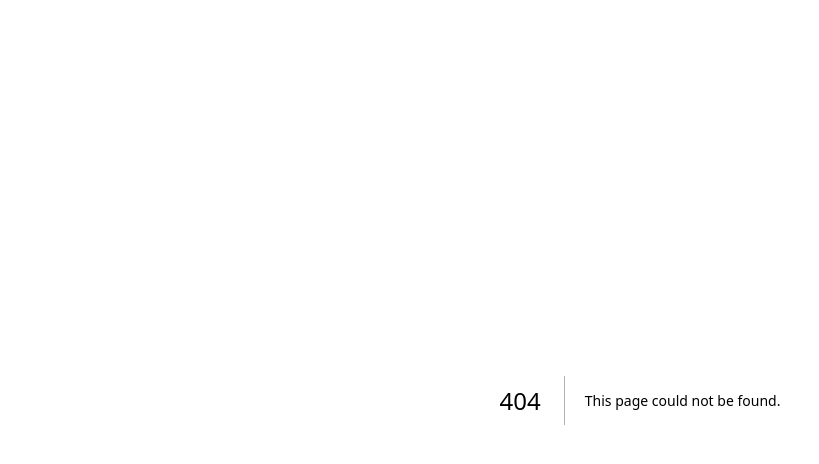
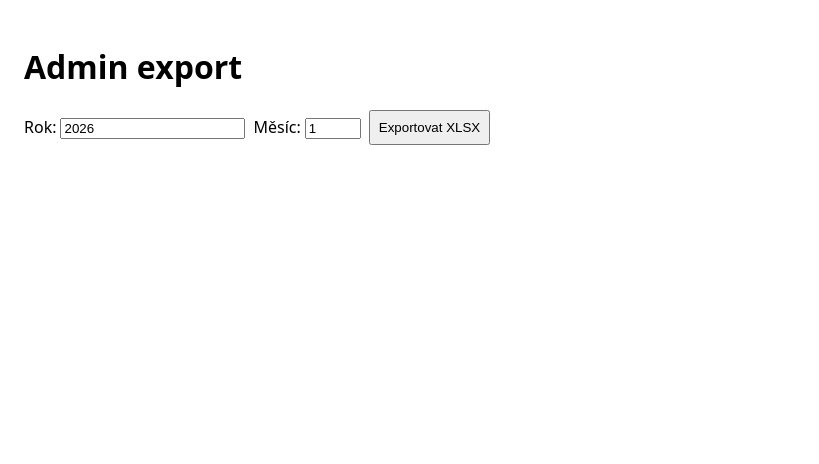
Before and after one commit to JanChoc/dochazka, a Next.js app: page /admin in a window 1280 px wide. Before the commit this address had no page. Shown: the top 464 px of the page, without its empty margins (0-819 px from the left). Built offline with nearby package versions, Linux system fonts and the light colour scheme.

Commit message:
Create page.tsx

```diff
--- /dev/null
+++ b/src/app/admin/page.tsx
@@ -0,0 +1,88 @@
+"use client";
+import { useState } from "react";
+import { supabase } from "@/lib/supabase";
+import { formatMsToHHMM, roundDownTo15Minutes } from "@/lib/time";
+import * as XLSX from "xlsx";
+
+export default function AdminPage() {
+  const [year, setYear] = useState(new Date().getFullYear());
+  const [month, setMonth] = useState(new Date().getMonth() + 1);
+
+  async function exportXlsx() {
+    const startDate = new Date(year, month - 1, 1);
+    const endDate = new Date(year, month, 1);
+    const { data: profiles, error: profErr } = await supabase.from("profiles").select("user_id, full_name, role");
+    if (profErr) {
+      alert(profErr.message);
+      return;
+    }
+    const { data: shifts, error: shiftErr } = await supabase
+      .from("shifts")
+      .select("id,user_id,start_at,end_at")
+      .gte("start_at", startDate.toISOString())
+      .lt("start_at", endDate.toISOString());
+    if (shiftErr) {
+      alert(shiftErr.message);
+      return;
+    }
+    const byUser: Record<string, any[]> = {};
+    for (const shift of shifts ?? []) {
+      if (!byUser[shift.user_id]) byUser[shift.user_id] = [];
+      byUser[shift.user_id].push(shift);
+    }
+    const summary: any[] = [];
+    for (const profile of profiles ?? []) {
+      const userShifts = byUser[profile.user_id] ?? [];
+      let totalRawMs = 0;
+      let totalRoundedMs = 0;
+      for (const shift of userShifts) {
+        if (!shift.end_at) continue;
+        const diff = new Date(shift.end_at).getTime() - new Date(shift.start_at).getTime();
+        totalRawMs += diff;
+        totalRoundedMs += roundDownTo15Minutes(diff);
+      }
+      summary.push({
+        "Jméno": profile.full_name,
+        Role: profile.role,
+        "Počet směn": userShifts.length,
+        "Odpracováno (raw)": formatMsToHHMM(totalRawMs),
+        "Odpracováno (15m)": formatMsToHHMM(totalRoundedMs),
+      });
+    }
+    const wb = XLSX.utils.book_new();
+    const ws = XLSX.utils.json_to_sheet(summary);
+    XLSX.utils.book_append_sheet(wb, ws, "Souhrn");
+    XLSX.writeFile(wb, `dochazka-${year}-${String(month).padStart(2, "0")}.xlsx`);
+  }
+
+  return (
+    <main style={{ padding: 24 }}>
+      <h1>Admin export</h1>
+      <div style={{ display: "flex", gap: 8, alignItems: "center" }}>
+        <label>
+          Rok:
+          <input
+            type="number"
+            value={year}
+            onChange={(e) => setYear(parseInt(e.target.value, 10) || 0)}
+            style={{ marginLeft: 4 }}
+          />
+        </label>
+        <label>
+          Měsíc:
+          <input
+            type="number"
+            value={month}
+            min={1}
+            max={12}
+            onChange={(e) => setMonth(parseInt(e.target.value, 10) || 0)}
+            style={{ marginLeft: 4 }}
+          />
+        </label>
+        <button onClick={exportXlsx} style={{ padding: 8 }}>
+          Exportovat XLSX
+        </button>
+      </div>
+    </main>
+  );
+}
```
